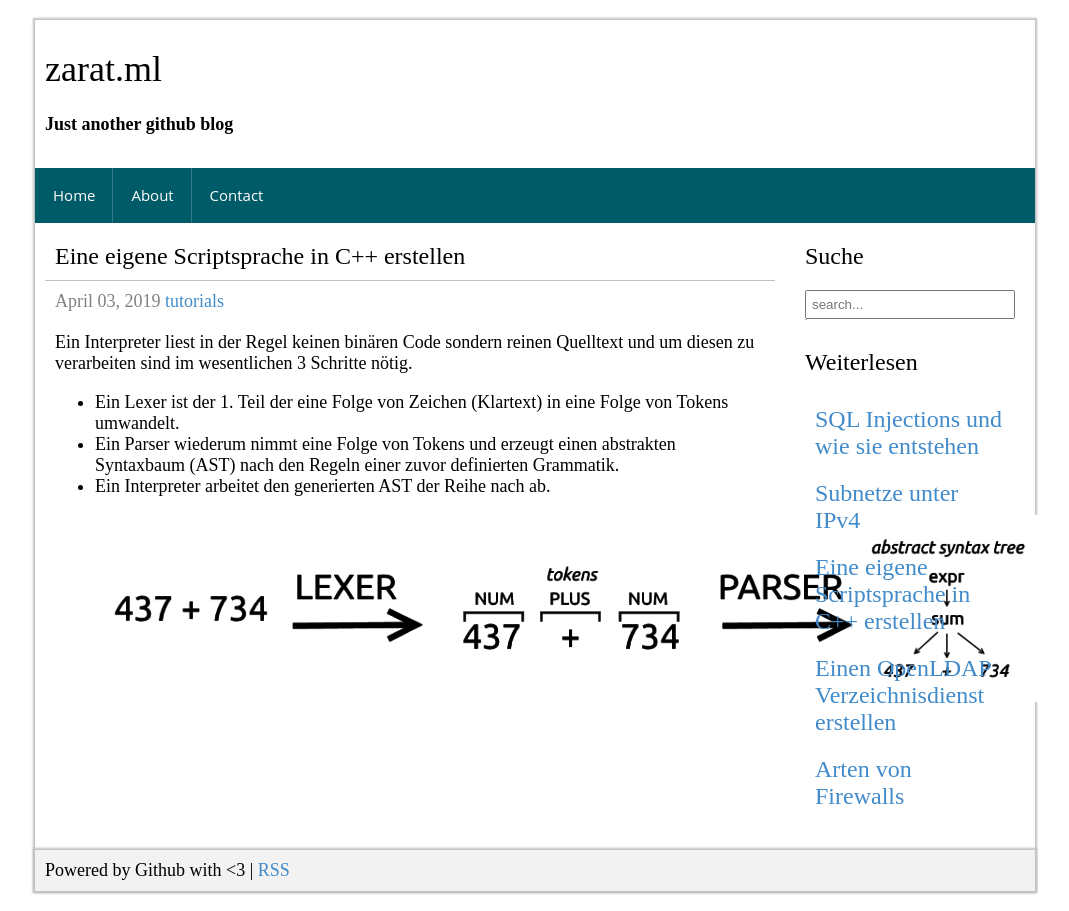
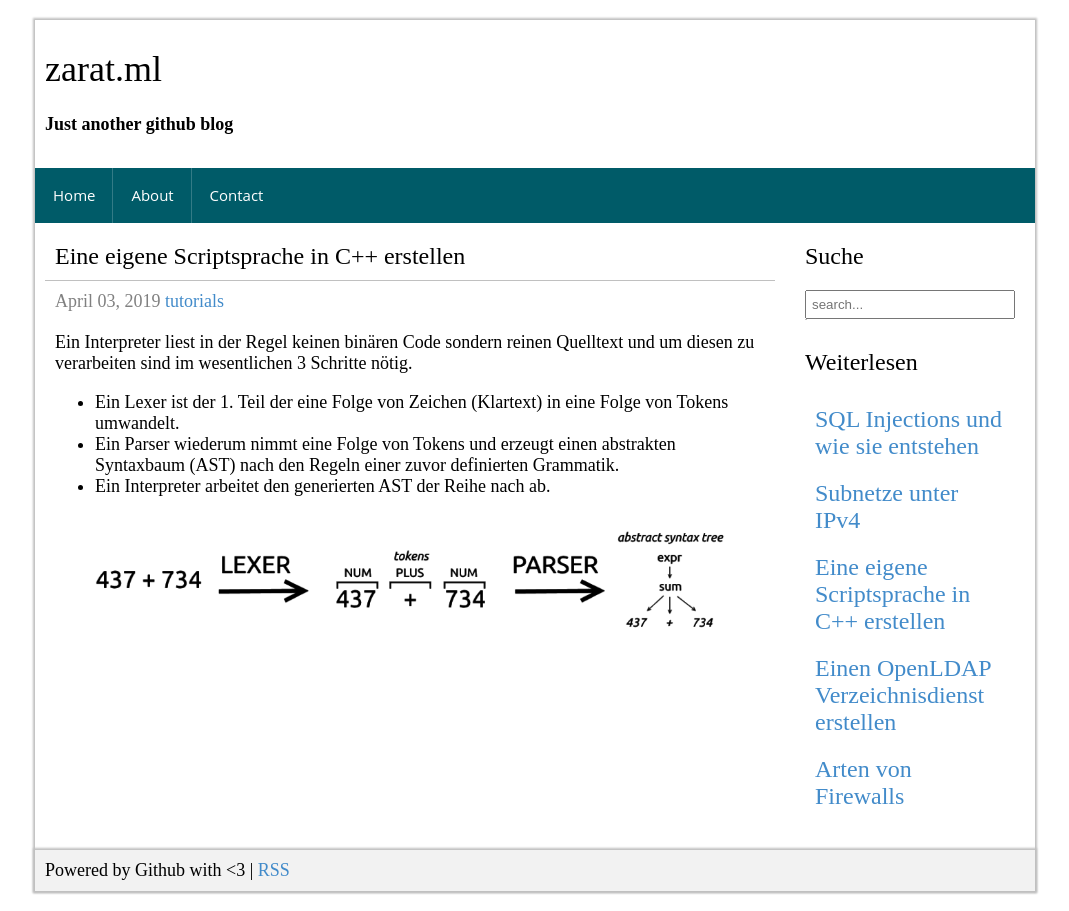
Before and after one commit to zarat/zarat.github.io, a Jekyll site: the page built from _posts/2019-04-03-script-interpreter.markdown, in a window 1280 px wide. Shown: the whole page, without its empty margins (105-1174 px from the left). Built offline with Jekyll 4.4.1, drawn with Linux system fonts in a browser that asks for light colours; comment, search, counter and statistics services are not loaded.

Commit message:
Update 2019-04-03-script-interpreter.markdown

```diff
--- a/_posts/2019-04-03-script-interpreter.markdown
+++ b/_posts/2019-04-03-script-interpreter.markdown
@@ -12,4 +12,4 @@ Ein Interpreter liest in der Regel keinen binären Code sondern reinen Quelltext
   * Ein Parser wiederum nimmt eine Folge von Tokens und erzeugt einen abstrakten Syntaxbaum (AST) nach den Regeln einer zuvor definierten Grammatik.
   * Ein Interpreter arbeitet den generierten AST der Reihe nach ab.
 
-![Interpreter Arbeitsweise](https://zarat.ml/assets/images/interpreter_chain.png)
+<img src="https://zarat.ml/assets/images/interpreter_chain.png" style="width:100%;">
```
